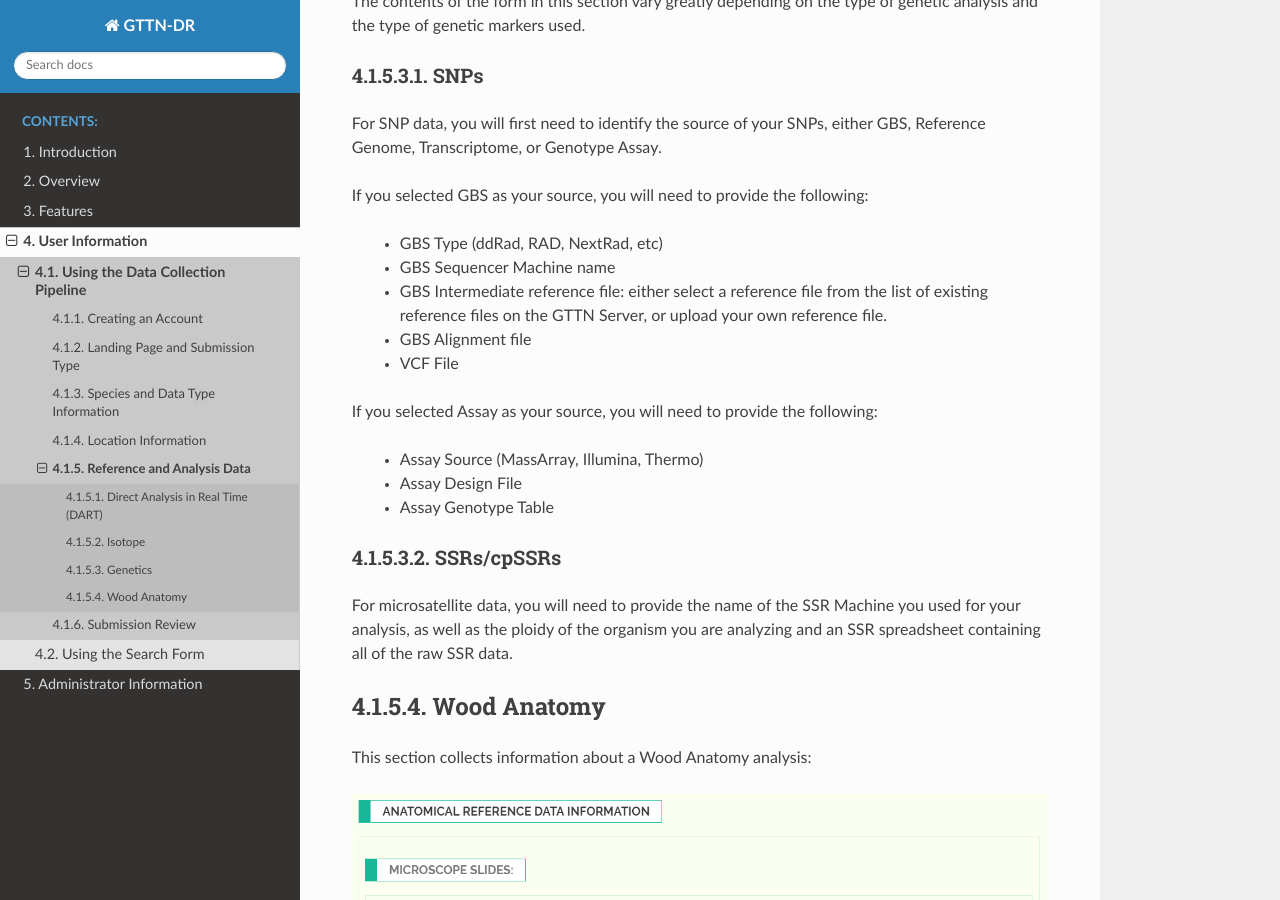
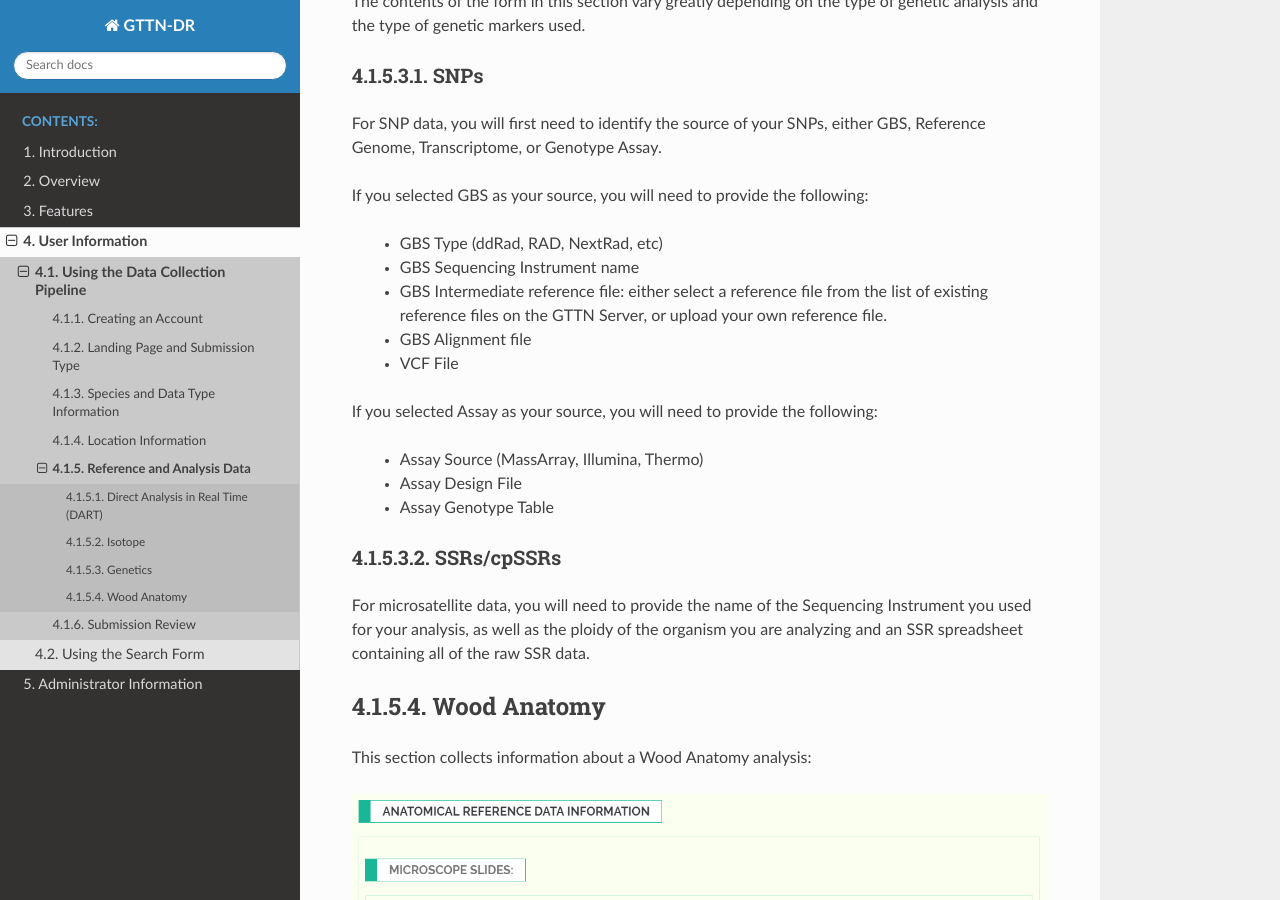
Before and after one commit to par12005/gttn-dr, a Sphinx documentation site: the page built from docs/source/user/page_3.rst, in a window 1280 px wide and 900 px high, scrolled down 4691 px. Built offline with Sphinx 7.4.7 and the Read the Docs theme 2.0.0, drawn with Linux system fonts in a browser that asks for light colours; pages that are not in the unit, such as notebooks, are missing from menus.

Commit message:
Sequencing instrument

```diff
--- a/docs/source/user/page_3.rst
+++ b/docs/source/user/page_3.rst
@@ -78,7 +78,7 @@ For SNP data, you will first need to identify the source of your SNPs, either GB
 If you selected GBS as your source, you will need to provide the following:
 
  * GBS Type (ddRad, RAD, NextRad, etc)
- * GBS Sequencer Machine name
+ * GBS Sequencing Instrument name
  * GBS Intermediate reference file: either select a reference file from the list of existing reference files on the GTTN Server, or upload your own reference file.
  * GBS Alignment file
  * VCF File
@@ -92,7 +92,7 @@ If you selected Assay as your source, you will need to provide the following:
 SSRs/cpSSRs
 ###########
 
-For microsatellite data, you will need to provide the name of the SSR Machine you used for your analysis, as well as the ploidy of the organism you are analyzing and an SSR spreadsheet containing all of the raw SSR data.
+For microsatellite data, you will need to provide the name of the Sequencing Instrument you used for your analysis, as well as the ploidy of the organism you are analyzing and an SSR spreadsheet containing all of the raw SSR data.
 
 Wood Anatomy
 ************
```
